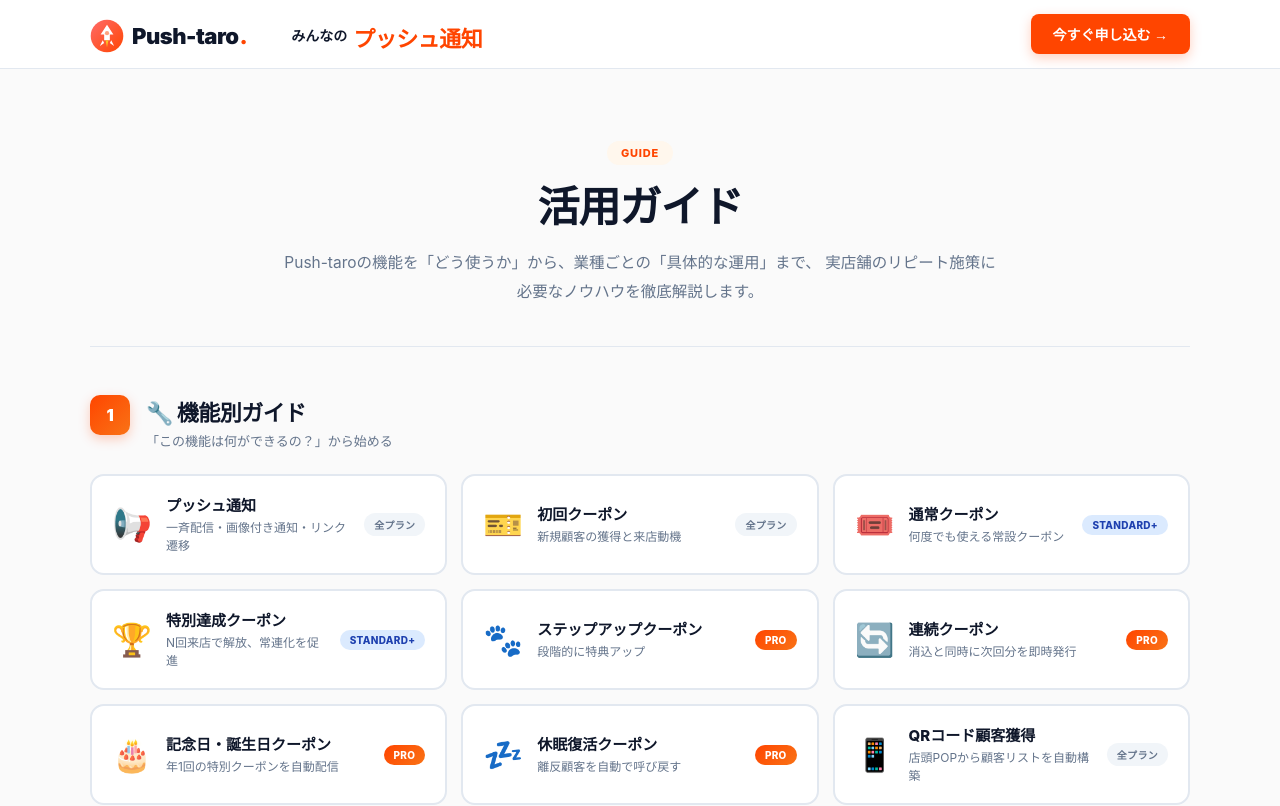
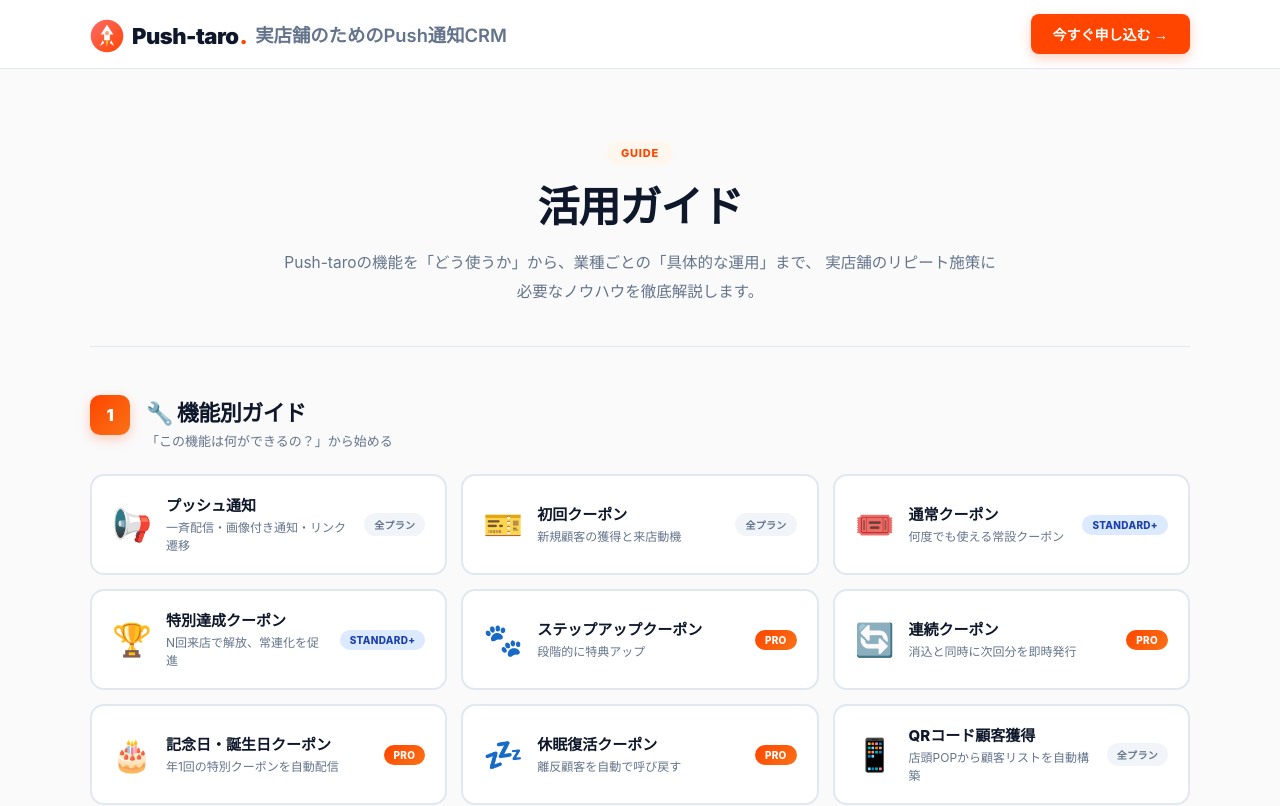
Before and after one commit to thellcishii-lang/push-taro, a Next.js app: page /guide in a window 1280 px wide. Shown: the top 806 px of the page. Built offline with nearby package versions, Linux system fonts and the light colour scheme; no server answers.

Commit message:
Update BrandLogo.tsx

```diff
--- a/components/BrandLogo.tsx
+++ b/components/BrandLogo.tsx
@@ -68,33 +68,15 @@ export default function BrandLogo({ className = '' }: BrandLogoProps) {
         <span style={{ color: '#ff4500', marginLeft: '1px' }}>.</span>
         <small
   style={{
-            fontSize: '14px',
+    fontSize: '1２px',
     fontWeight: 600,
-            color: '#0f172a',
+    color: '#64748b',
     letterSpacing: 0,
-            lineHeight: 1,
-            display: 'inline-flex',
-            alignItems: 'center',
-            gap: '4px',
-            margin: '0 0 0 40px',
-            padding: '4px',
-            border: 0,
-          }}
-          className="brand-logo-tagline"
-        >
-          みんなの
-          <span
-            style={{
-              color: '#ff4500',
-              fontSize: '22px',
-              fontWeight: 900,
-              letterSpacing: '-0.5px',
-              marginLeft: '2px',
-              paddingTop: '6px',
+    lineHeight: 1.3,
+    margin: '0 0 0 8px',
   }}
 >
-            プッシュ通知
-          </span>
+  実店舗のためのPush通知CRM
 </small>
       </Link>
     </>
```
Lines whose indentation alone changed are shown as unchanged.
